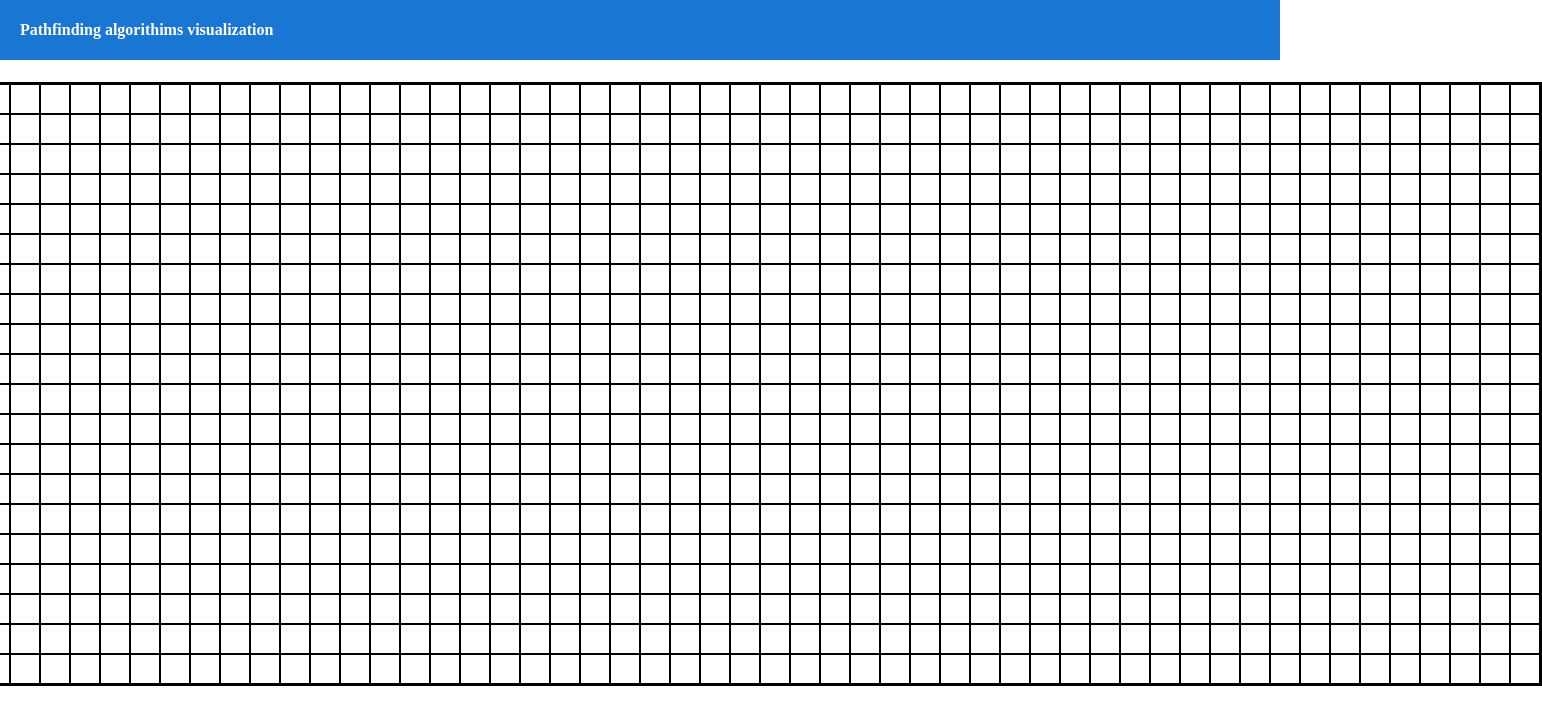
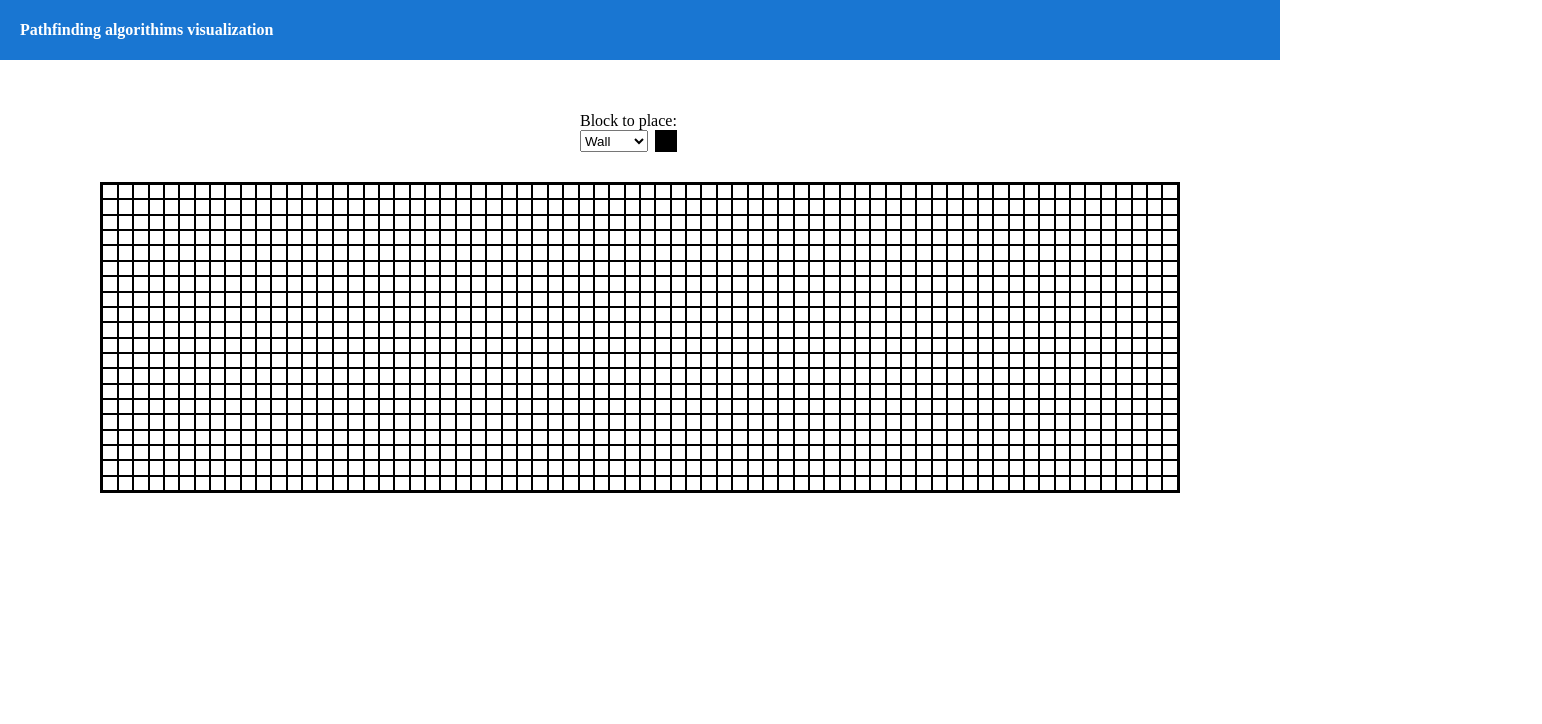
Before and after one commit to AdamZych333/Pathfinding-visualization, an Angular app: page / in a window 1280 px wide. Shown: the top 724 px of the page, 1542 px wide, since content can reach past the window. Built offline with nearby package versions, Linux system fonts and the light colour scheme.

Commit message:
added options component

```diff
--- a/package.json
+++ b/package.json
@@ -11,10 +11,12 @@
   "private": true,
   "dependencies": {
     "@angular/animations": "^14.0.0",
+    "@angular/cdk": "^14.0.4",
     "@angular/common": "^14.0.0",
     "@angular/compiler": "^14.0.0",
     "@angular/core": "^14.0.0",
     "@angular/forms": "^14.0.0",
+    "@angular/material": "^14.0.4",
     "@angular/platform-browser": "^14.0.0",
     "@angular/platform-browser-dynamic": "^14.0.0",
     "@angular/router": "^14.0.0",
--- a/src/app/app.component.html
+++ b/src/app/app.component.html
@@ -1,6 +1,7 @@
 <app-toolbar></app-toolbar>
 
 <div class="content" role="main">
+  <app-options></app-options>
   <app-grid></app-grid>
 </div>
 <router-outlet></router-outlet>
--- a/src/app/app.component.sass
+++ b/src/app/app.component.sass
@@ -1,7 +1,5 @@
 .content
     display: flex
     margin: 82px auto 32px
-    padding: 0 16px
-    max-width: 960px
     flex-direction: column
     align-items: center
--- a/src/app/field/field.component.sass
+++ b/src/app/field/field.component.sass
@@ -1,5 +1,5 @@
 button
     border: 1px black solid
     background-color: white
-    width: 30px
-    height: 30px
+    width: max(1.2vw, 14px)
+    height: max(1.2vw, 14px)
--- a/src/app/grid/grid.component.ts
+++ b/src/app/grid/grid.component.ts
@@ -6,7 +6,7 @@ import { Component, OnInit} from '@angular/core';
   styleUrls: ['./grid.component.sass']
 })
 export class GridComponent implements OnInit {
-  readonly WIDTH: number = 60;
+  readonly WIDTH: number = 70;
   readonly HEIGHT: number = 20;
   fields: any[][] = [];
 
--- /dev/null
+++ b/src/app/options/options.component.html
@@ -0,0 +1,11 @@
+<div class="menu">
+    <div class="placeables">
+        <label for="placeables">Block to place:</label>
+        <select name="placeables" [(ngModel)]="selectedOption">
+            <option *ngFor="let placeable of placeables" [ngValue]="placeable">
+                {{placeable.viewValue}}
+            </option>
+        </select>
+        <div class="type {{selectedOption.value}}"></div>
+    </div>
+</div>
--- /dev/null
+++ b/src/app/options/options.component.sass
@@ -0,0 +1,36 @@
+.menu
+    display: flex
+    justify-content: center
+    width: 95vw
+    margin: 20px 0
+
+.placeables
+    margin: 10px
+    width: 120px
+    display: grid
+    grid-template-columns: auto auto auto
+    gap: 0 7px
+
+    label
+        grid-column-start: 1
+        grid-column-end: 4
+
+    .select
+        width: 50px
+
+    .type
+        width: 20px
+        height: 20px
+        border: 1px black solid
+
+.wall
+    background-color: black
+
+.empty
+    background-color: white
+
+.start
+    background-color: green
+
+.end
+    background-color: red
--- /dev/null
+++ b/src/app/options/options.component.ts
@@ -0,0 +1,21 @@
+import { Component } from '@angular/core';
+
+interface Option {
+  value: string;
+  viewValue: string;
+}
+
+@Component({
+  selector: 'app-options',
+  templateUrl: './options.component.html',
+  styleUrls: ['./options.component.sass']
+})
+export class OptionsComponent {
+  placeables: Option[] = [
+    {value: 'wall', viewValue: 'Wall'},
+    {value: 'empty', viewValue: 'Empty'},
+    {value: 'start', viewValue: 'Start'},
+    {value: 'end', viewValue: 'End'},
+  ]
+  selectedOption: Option = this.placeables[0];
+}
```
Also changed, not shown: src/app/app.module.ts (+6 -2 lines), 2 other files (tests, documents, lock files or other folders).
